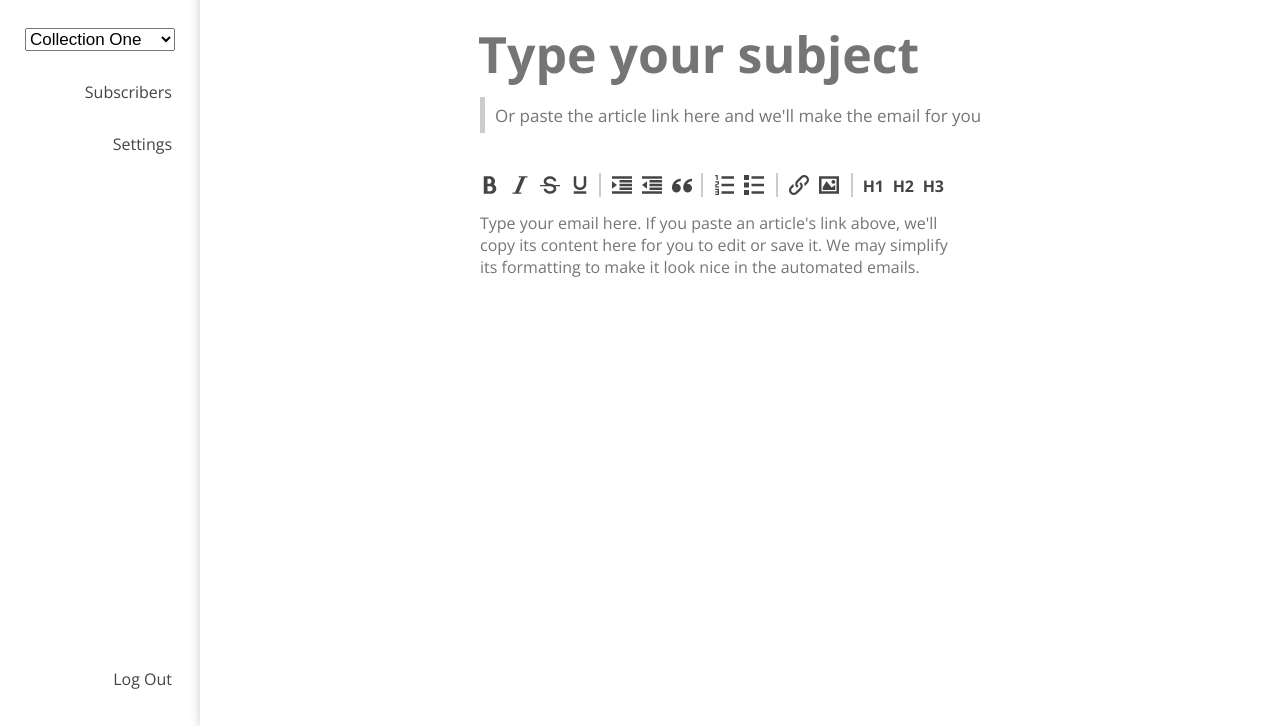
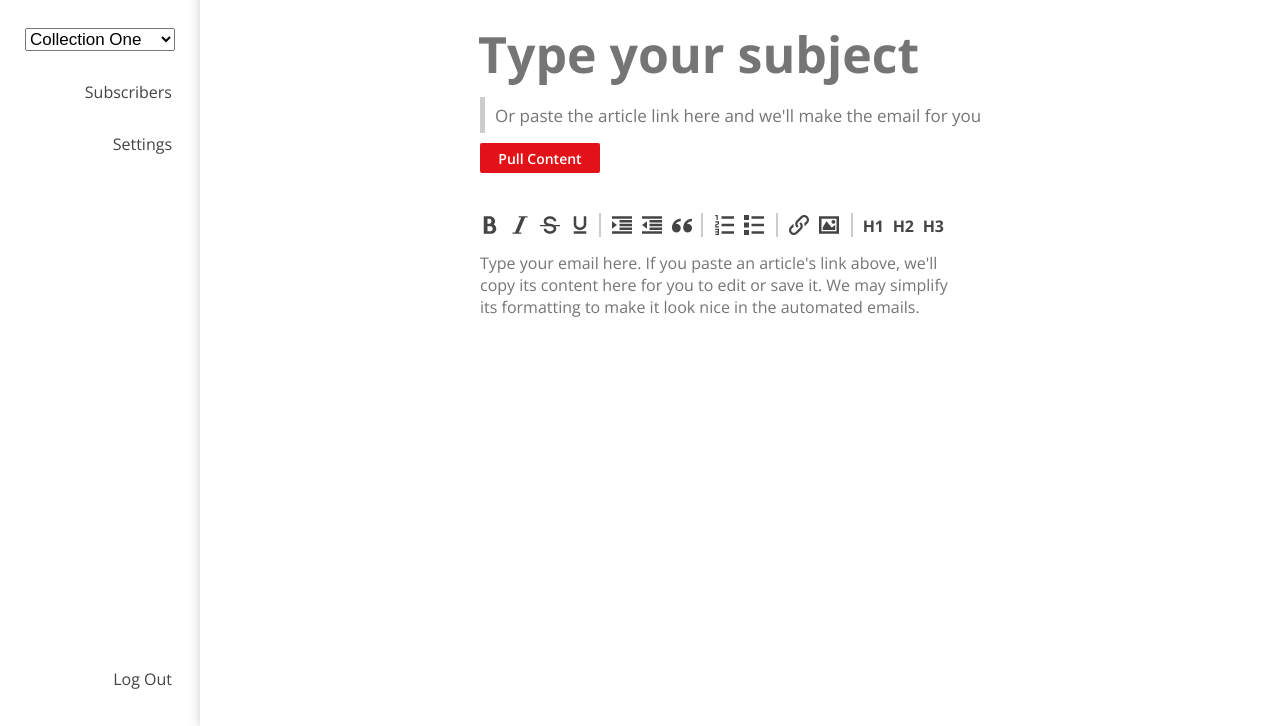
Before and after one commit to maximilianfuller/digestible, a website: page public/html/emailCreation.html in a window 1280 px wide. Shown: the part 74-800 px from the top of the page. Drawn offline with nearby package versions, Linux system fonts and the light colour scheme.

Commit message:
Pull content button in email creation

```diff
--- a/public/css/digestible.css
+++ b/public/css/digestible.css
@@ -372,6 +372,12 @@ EMAIL
 .emailEditInput {
 	width: 100%;
 }
+#pullContent {
+	height: 30px;
+	width: 120px;
+	font-size: 14px;
+	margin: 10px 0 0 0;
+}
 #richTextBar {
 	margin: 40px 0 0 0;
 }
--- a/public/html/emailCreation.html
+++ b/public/html/emailCreation.html
@@ -22,6 +22,7 @@
 					<form id="emailForm">
 						<input type="text" id="emailTitleInput" placeholder="Type your subject">
 						<input type="text" placeholder="Or paste the article link here and we'll make the email for you" class="emailEditInput">
+						<button id="pullContent">Pull Content</button>
 						<div id="richTextBar">
 							<div class="richTextSection">
 								<div class="richTextItem" id="emailBold">
```
